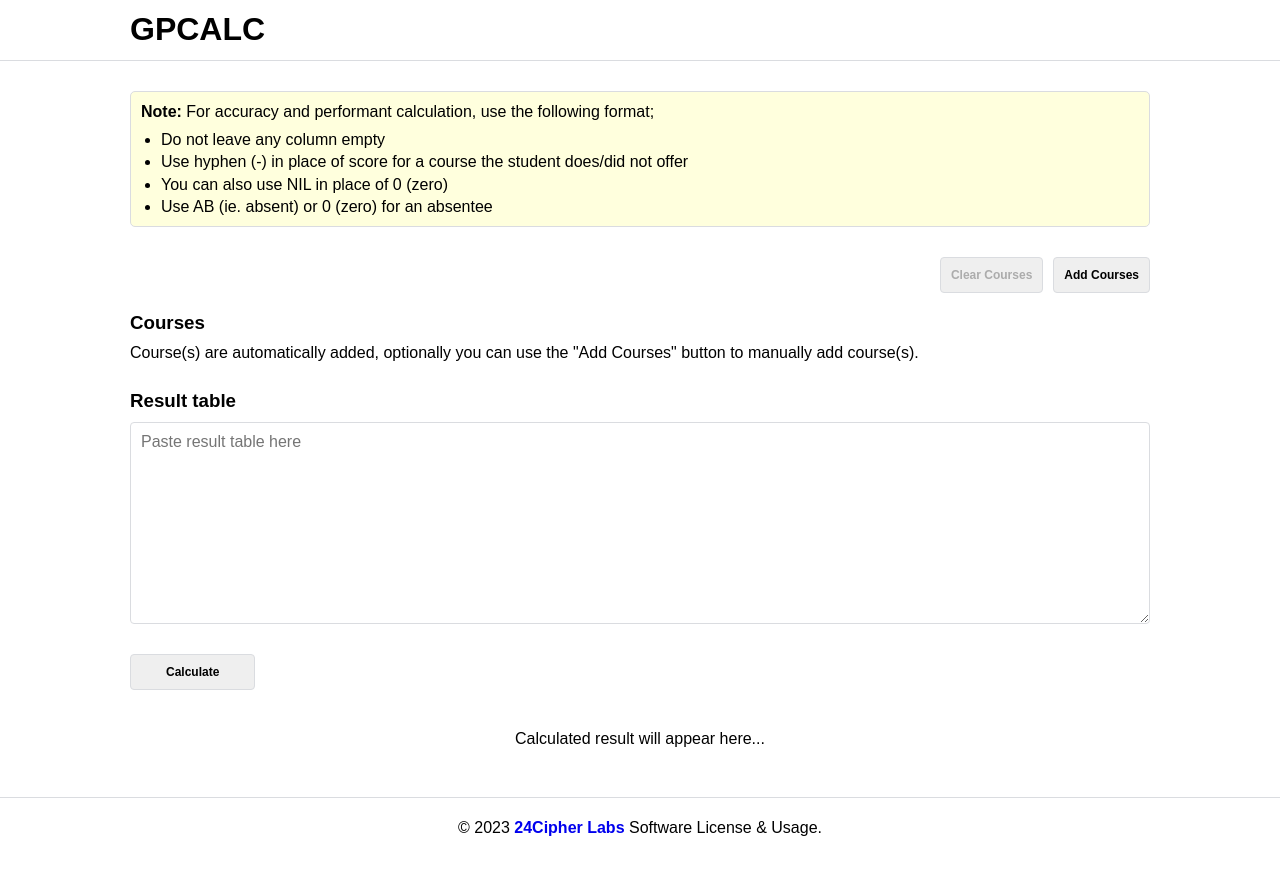
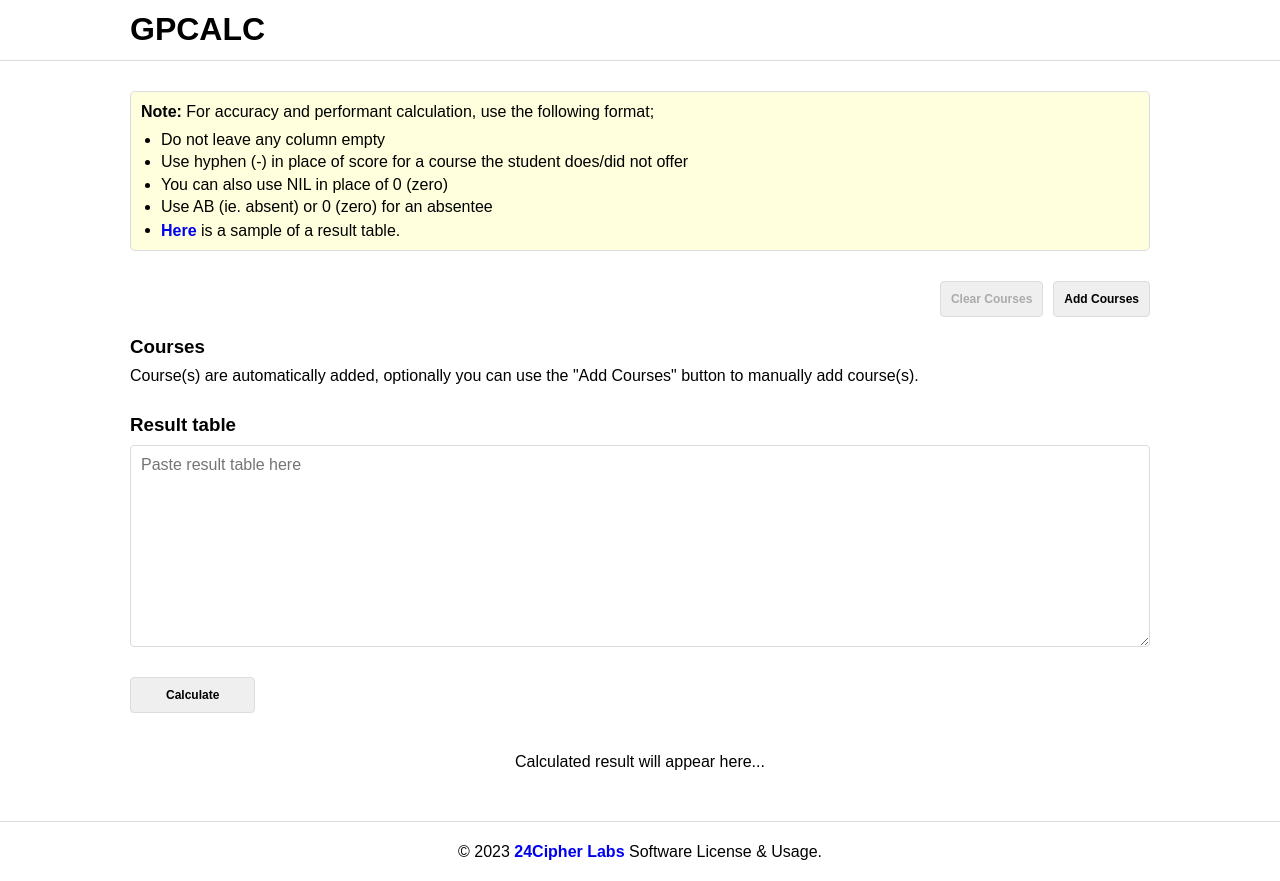
Before and after one commit to 24Cipher/gpcalc, a React (Vite) app: page / in a window 1280 px wide. Before the commit the page ends 857 px from the top, so only its background shows below. Built offline with nearby package versions, Linux system fonts and the light colour scheme.

Commit message:
added result table sample

```diff
--- a/src/pages/Home.tsx
+++ b/src/pages/Home.tsx
@@ -268,6 +268,16 @@ export default function Home({ clearBodyStyles }: HomeProps) {
 							</li>
 							<li>You can also use NIL in place of 0 (zero)</li>
 							<li>Use AB (ie. absent) or 0 (zero) for an absentee</li>
+							<li>
+								<a
+									href="result-table-sample.png"
+									target="_blank"
+									rel="noreferrer"
+								>
+									Here
+								</a>
+								<span>{" is a sample of a result table."}</span>
+							</li>
 						</ul>
 					</div>
 					<div className="p-tb-10 flex justify-content-end m-t-20">
--- a/vite.config.ts
+++ b/vite.config.ts
@@ -4,7 +4,7 @@ import { VitePWA } from "vite-plugin-pwa";
 
 // https://vitejs.dev/config/
 export default defineConfig({
-	base: "/gpcalc",
+	base: "/gpcalc/",
 	plugins: [
 		react(),
 		VitePWA({
```
Also changed, not shown: public/result-table-sample.png (added).
